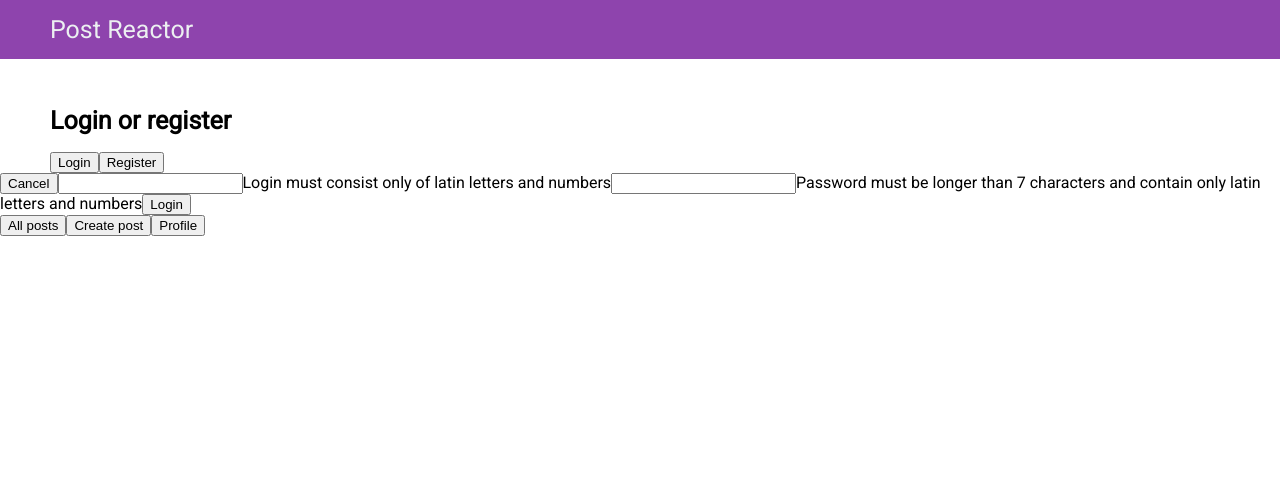
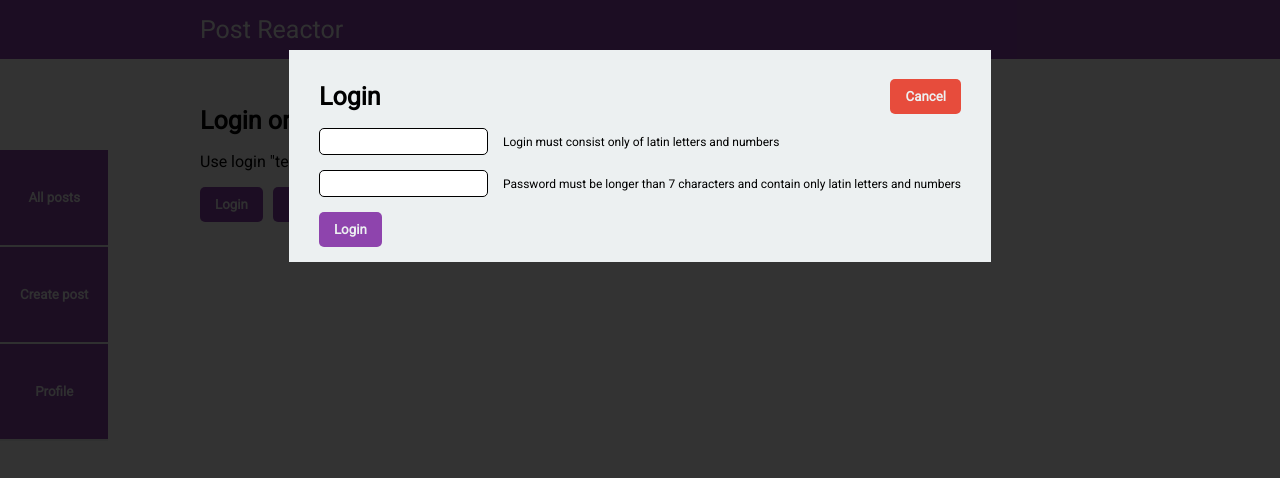
Before and after one commit to VasyaSmolyar/post-reactor, a React (Create React App) app: page / in a window 1280 px wide. Both pictures are taken after a click on the button "Login". Shown: the top 478 px of the page. Built offline with nearby package versions, Linux system fonts and the light colour scheme; the HTML template or start-up script is replaced by a standard one.

Commit message:
Add styles for menu and modal window

```diff
--- a/src/App.css
+++ b/src/App.css
@@ -8,15 +8,107 @@ body {
   background-color: #8e44ad;
   color: #ecf0f1;
   padding: 15px;
-  padding-left: 50px;
+  padding-left: 200px;
   font-size: 25px;
 }
 
 .view {
   padding-top: 30px;
-  padding-left: 50px;
+  padding-left: 200px;
 }
 
 h1 {
   font-size: 25px;
 }
+
+button {
+  padding: 10px 15px;
+  font-family: Roboto;
+  font-weight: bold;
+  background-color: #8e44ad;
+  color: #ecf0f1;
+  border: none;
+  border-radius: 5px;
+}
+
+.view button {
+    margin-right: 10px;
+}
+
+#modal {
+    display: flex;
+    justify-content: center;
+    align-items: flex-start;
+    position: fixed;
+    top: 0;
+    right: 0;
+    bottom: 0;
+    left: 0;
+    background: rgba(0,0,0,0.8);
+    z-index: 99999;
+  }
+
+  #modal > div {
+    margin-left: auto;
+    margin-right: auto;
+    margin-top: 50px;
+    padding: 15px 30px;
+    background-color: #ecf0f1;
+  }
+
+  .modalHeader {
+    display: flex;
+    justify-content: space-between;
+    align-items: center;
+  }
+
+  #modal .inputGroup {
+    margin-bottom: 15px;
+  }
+
+  #modal .inputGroup > input {
+    font-family: Roboto;
+    margin-right: 15px;
+    padding: 5px;
+    padding-left: 10px;
+    border-radius: 5px;
+    border: 1px solid black;
+  }
+
+  #modal .inputGroup > span {
+    font-size: 12px;
+  }
+
+  #modal .inputGroup > input.great {
+    border: 1px solid #2ecc71;
+  }
+
+  #modal .inputGroup > input.error {
+    border: 1px solid #e74c3c;
+  }
+
+  #modal .inputGroup > span.error {
+    color: #e74c3c;
+  }
+
+  #cancel {
+    background-color: #e74c3c;
+  }
+
+  #logout {
+    background-color: #e74c3c;
+  }
+
+  #menu {
+    display: flex;
+    flex-direction: column;
+    align-content: flex-start;
+    position: fixed;
+    top: 150px;
+  }
+
+  #menu button {
+    border-bottom: 2px solid #ecf0f1;
+    padding: 40px 20px;
+    border-radius: 0;
+  }
--- a/src/App.js
+++ b/src/App.js
@@ -10,11 +10,13 @@ function Header(props) {
 function Profile(props) {
     if (props.isLogged)
         return ( <div className="view">
-        <h1>User profile</h1>
+        <h1>User "{props.user.name}" profile</h1>
+        <button onClick={props.logout} id="logout">Logout</button>
         </div>);
     else
         return (<div className="view">
                     <h1>Login or register</h1>
+                    <p>Use login "test" and password "testpass" for testing. Also you can register a new user.</p>
                     <button onClick={props.login}>Login</button>
                     <button onClick={props.register}>Register</button>
                 </div>);
@@ -22,7 +24,7 @@ function Profile(props) {
 
 function Menu(props) {
     return (
-        <div>
+        <div id="menu">
             <button data-target='main' onClick={props.clickHandler}>All posts</button>
             <button data-target='create' onClick={props.clickHandler}>Create post</button>
             <button data-target='profile' onClick={props.clickHandler}>Profile</button>
@@ -104,7 +106,7 @@ class App extends React.Component {
                         case 'create':
                             return <Create />;
                         case 'profile':
-                            return <Profile isLogged={this.state.isLogged} register={this.register} login={this.login}/>;
+                            return <Profile user={this.state.user} isLogged={this.state.isLogged} register={this.register} login={this.login} logout={this.logout}/>;
                     }
                 })()}
                 {(() => {
--- a/src/Login.js
+++ b/src/Login.js
@@ -145,6 +145,19 @@ class Login extends React.Component {
         }
         if(user != null) {
             this.props.setUser(user);
+        } else {
+            if(this.props.name == 'Login') {
+                this.setState( {
+                    loginClass: 'error',
+                    passClass: 'error',
+                    loginMes: 'Wrong login or password'
+                });
+            } else {
+                this.setState( {
+                    loginClass: 'error',
+                    loginMes: 'This login is occupied'
+                })
+            }
         }
     }
 
@@ -152,16 +165,23 @@ class Login extends React.Component {
         return (
             <div id="modal">
                 <div>
-                    <button onClick={this.props.cancel}>Cancel</button>
-                    <input onChange={this.login} value={this.state.login} className={this.state.loginClass}/>
-                    <span>{this.state.loginMes}</span>
-                    <input onChange={this.password} value={this.state.password} className={this.state.passClass}/>
-                    <span>{this.state.passMes}</span>
+                    <div className="modalHeader">
+                        <h1>{this.props.name}</h1>
+                        <button id="cancel" onClick={this.props.cancel}>Cancel</button>
+                    </div>
+                    <div className="inputGroup">
+                        <input onChange={this.login} value={this.state.login} className={this.state.loginClass}/>
+                        <span className={this.state.loginClass}>{this.state.loginMes}</span>
+                    </div>
+                    <div className="inputGroup">
+                        <input onChange={this.password} value={this.state.password} className={this.state.passClass}/>
+                        <span className={this.state.passClass}>{this.state.passMes}</span>
+                    </div>
                     {(() => {if(this.props.register) {
-                        return(<span>
-                                <input onChange={this.confirm} value={this.state.confirm} className={this.state.confirmClass} />
-                                <span>{this.state.confirmMes}</span>
-                        </span>);
+                        return(<div className="inputGroup">
+                                <input onChange={this.confirm} value={this.state.confirm} className={this.state.confirmClass}/>
+                                <span className={this.state.confirmClass}>{this.state.confirmMes}</span>
+                        </div>);
                     }})()}
                     <button onClick={this.send}>{this.props.name}</button>
                 </div>
```
